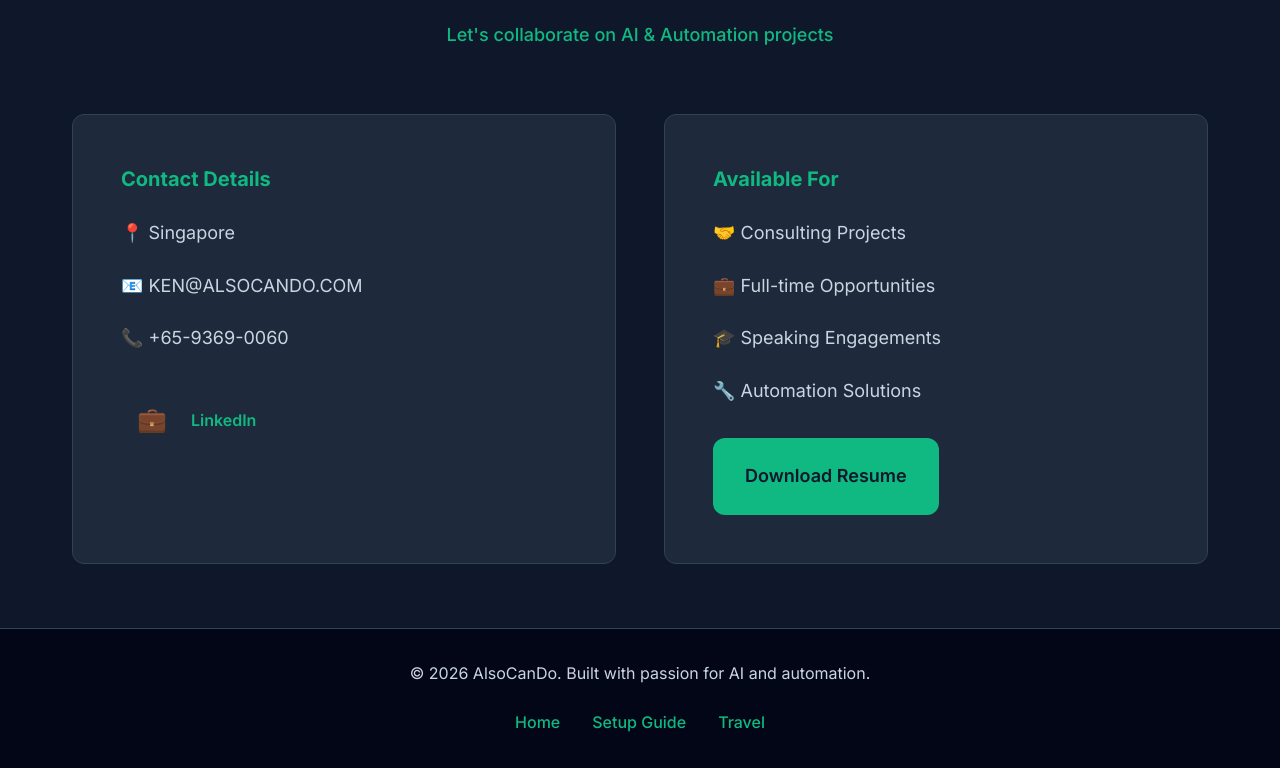
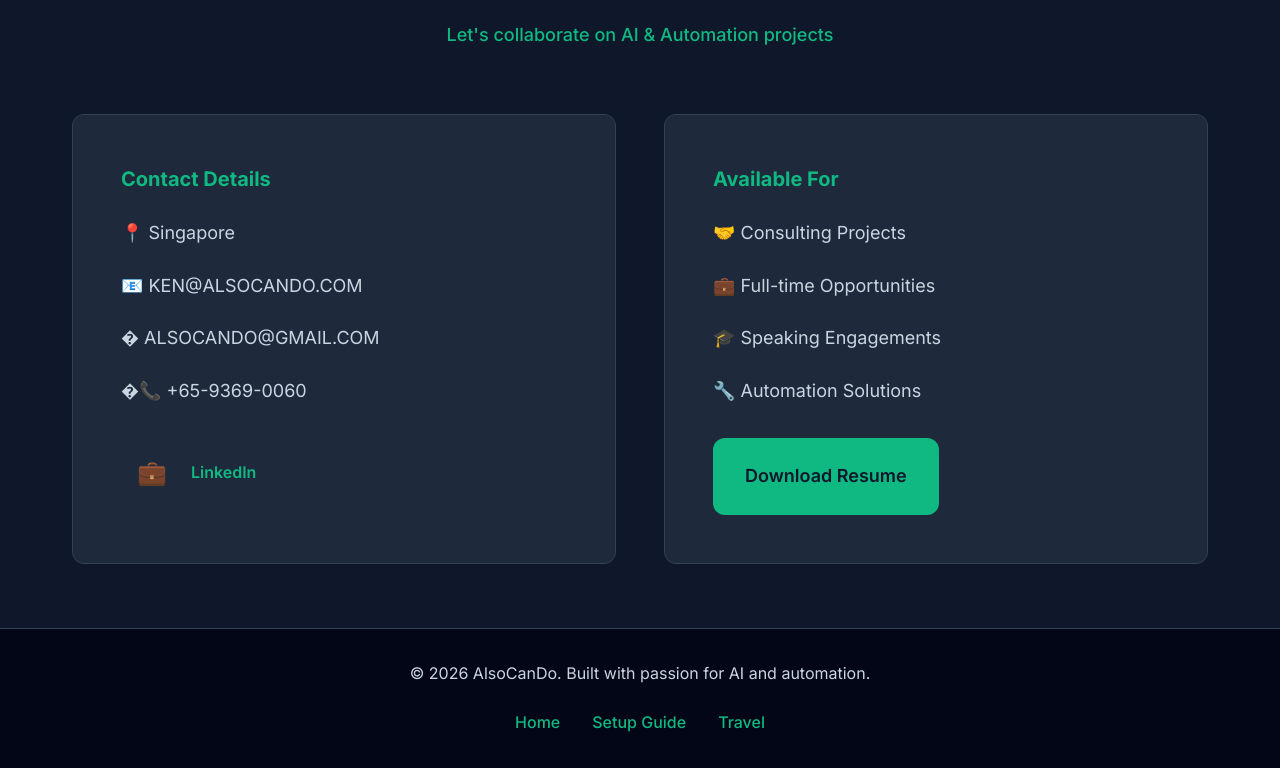
Before and after one commit to ACD-Ken/site, a website: page kw-portfolio.html in a window 1280 px wide. Shown: the part 3529-4297 px from the top of the page. Drawn offline with Linux system fonts and the light colour scheme.

Commit message:
Add alsocando@gmail.com to Contact Details

```diff
--- a/kw-portfolio.html
+++ b/kw-portfolio.html
@@ -167,7 +167,8 @@
           <ul class="facts-list">
             <li>📍 Singapore</li>
             <li>📧 KEN@ALSOCANDO.COM</li>
-            <li>📞 +65-9369-0060</li>
+            <li>� ALSOCANDO@GMAIL.COM</li>
+            <li>�📞 +65-9369-0060</li>
           </ul>
           <div class="contact-links" style="margin-top: 2rem;">
             <a href="https://www.linkedin.com/in/kenwong3" class="contact-link" target="_blank">
```
